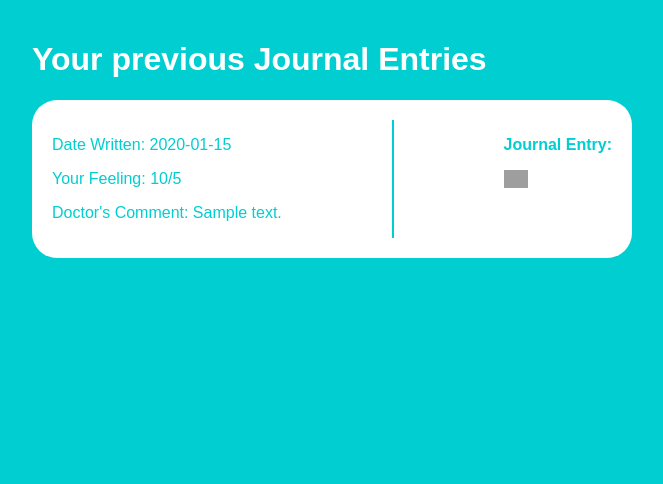
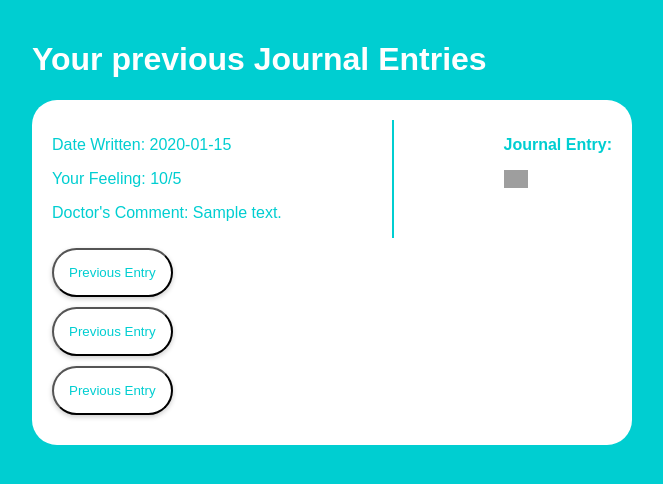
Before and after one commit to SrivibhavA/CareCompass, a Flask app: page /previous_entries in a window 1280 px wide. Shown: the top 484 px of the page, without its empty margins (308-971 px from the left). Run offline with Flask 3, Linux system fonts and the light colour scheme; tables that the repository leaves empty hold one stand-in row (values such as "Sample post"); grey boxes are pictures that could not be loaded.

Commit message:
testing Previous Entry HTML Buttons

```diff
--- a/output.txt
+++ b/output.txt
@@ -2,3 +2,7 @@ Text: hey im good; Feeling Score: happy
 Text: wsg; Feeling Score: excited
 Text: hey; Feeling Score: normal;Date: <built-in method today of type object at 0x109744a08>
 Text: hey man; Feeling Score: happy;Date: 2024-12-26
+Text: hello again again; Feeling Score: excited; Date: 2024-12-26
+Text: I not happy.; Feeling Score: sad; Date: 2024-12-26
+Text: I not happy.; Feeling Score: ; Date: 2024-12-26
+Text: I happy.; Feeling Score: excited; Date: 2024-12-26
--- a/templates/previous_entries.html
+++ b/templates/previous_entries.html
@@ -16,6 +16,12 @@
             <img src="{{ url_for('static', filename='eye-icon.png') }}" style="width: 24px;">
         </div>
     </div>
+
+
+     <button type="button" class="button">Previous Entry</button>
+     <button type="button" class="button">Previous Entry</button>
+     <button type="button" class="button">Previous Entry</button>
+
 </div>
 {% endfor %}
 {% endblock %}
```
